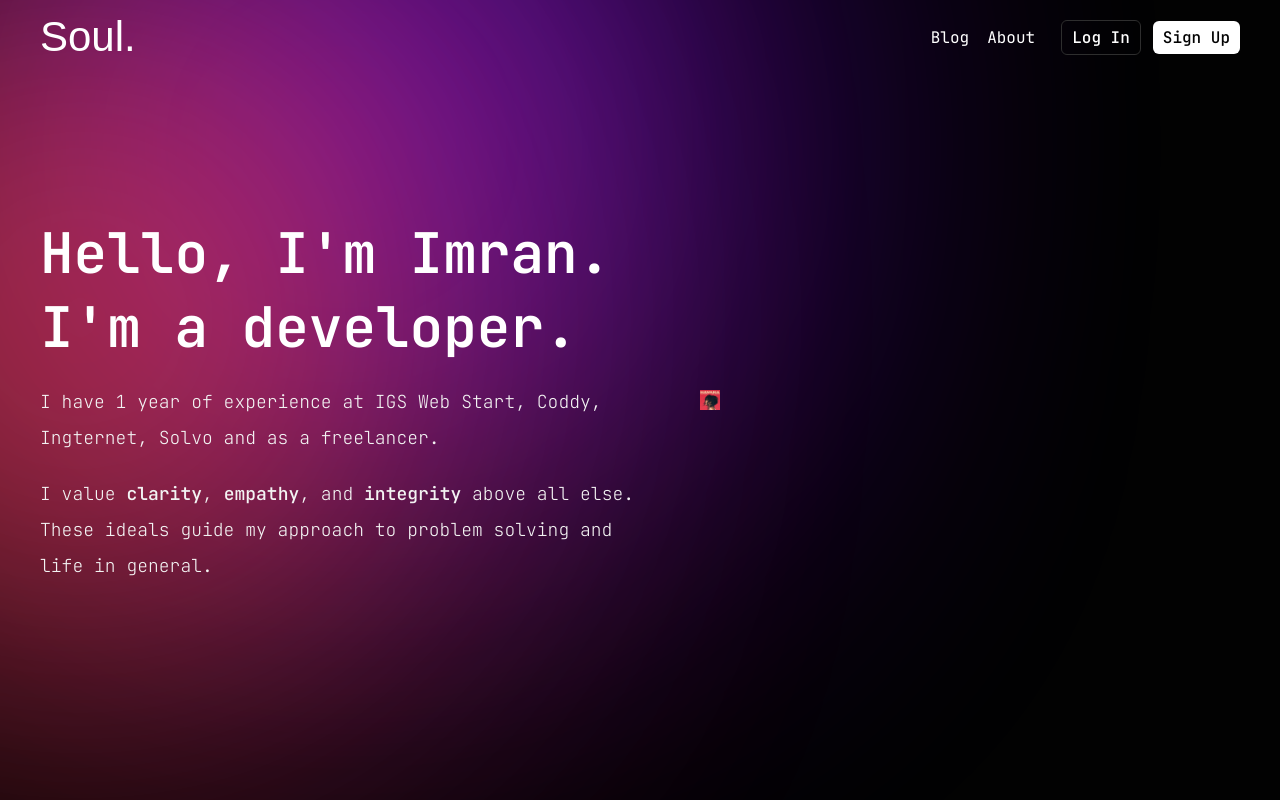
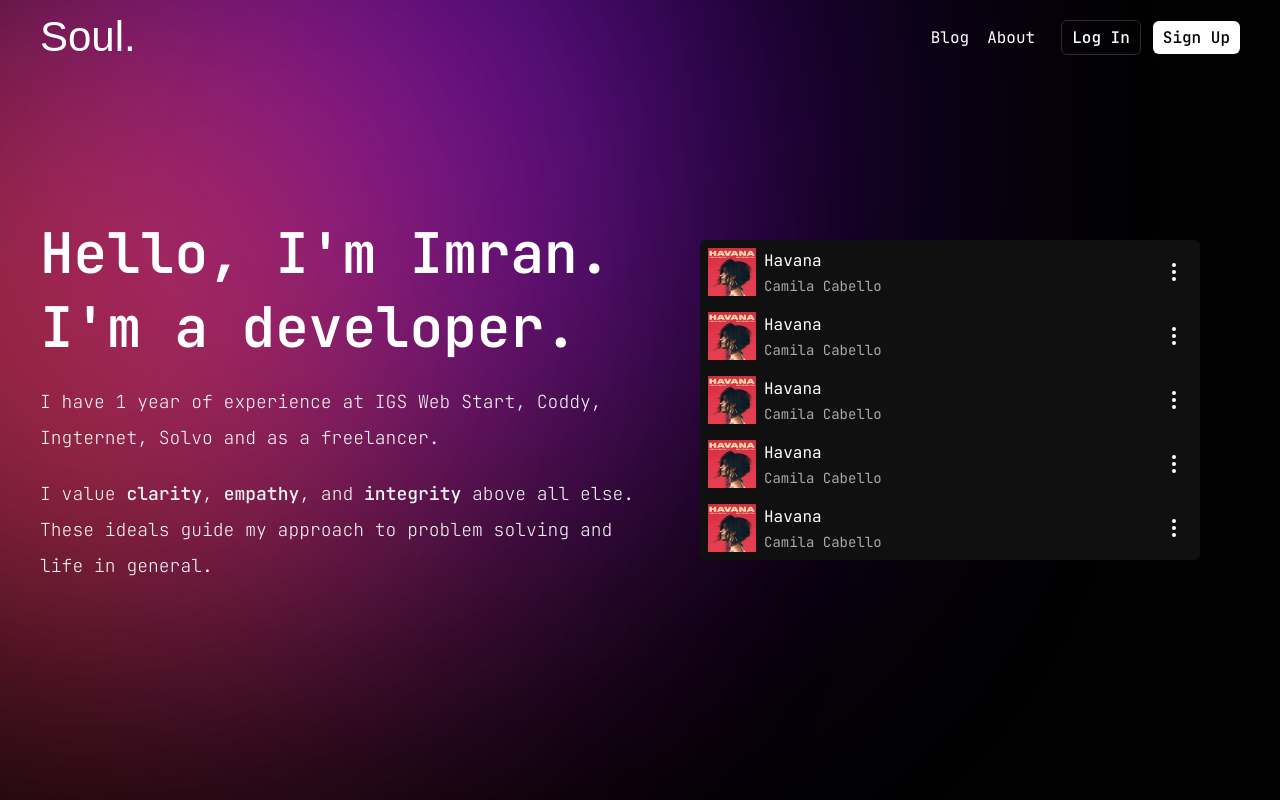
Before and after one commit to ukkima/soul., a React (Vite) app: page / in a window 1280 px wide. Shown: the top 800 px of the page. Built offline with nearby package versions, Linux system fonts and the light colour scheme; a web font is replaced by a local one.

Commit message:
feature: player component

```diff
--- a/src/components/AudioPlayer/AudioPlayer.jsx
+++ b/src/components/AudioPlayer/AudioPlayer.jsx
@@ -1,10 +1,118 @@
 import cls from "./Audioplayer.module.scss";
 import HavanaImg from "../../assets/images/havana.jpg";
+import { EllipsisVertical, ArrowDownToLine, Play, Pause } from "lucide-react";
+import { useRef, useState } from "react";
+import classNames from "classnames";
+import Havana from "../../assets/music/Havana.mp3";
 
 export const AudioPlayer = () => {
+  const [isPlay, setIsPlay] = useState(false);
+  const [currentTime, setCurrentTime] = useState(0);
+  const [duration, setDuration] = useState(0);
+  const [isOpen, setIsOpen] = useState(false);
+
+  const audioRef = useRef(null);
+
+  const handleSeek = (e) => {
+    audioRef.current.currentTime = e.target.value;
+    setCurrentTime(e.target.value);
+  };
+
+  const handleTimeUpdate = () => {
+    setCurrentTime(audioRef.current.currentTime);
+    setDuration(audioRef.current.duration);
+  };
+
+  const handlePlay = () => {
+    audioRef.current.play();
+    setIsPlay(true);
+  };
+
+  const handlePause = () => {
+    audioRef.current.pause();
+    setIsPlay(false);
+  };
+
+  const handlePlayPause = () => {
+    if (isPlay) {
+      handlePause();
+    } else {
+      handlePlay();
+    }
+  };
+
+  const toggleIsOpen = () => {
+    setIsOpen(!isOpen);
+  };
+
+  const formatDuration = (durationSeconds) => {
+    const minutes = Math.floor(durationSeconds / 60);
+    const seconds = Math.floor(durationSeconds % 60);
+    const formattedSeconds = seconds.toString().padStart(2, "0");
+    return `${minutes}:${formattedSeconds}`;
+  };
+
   return (
-    <div className={cls.player}>
-      <img src={HavanaImg} alt="music ico" className={cls.audio_image} />
+    <div
+      className={classNames(
+        cls.audio_player,
+        isPlay ? cls.active : isOpen ? cls.active : ""
+      )}
+    >
+      <div className={cls.audio_player__wrapper}>
+        <div className={cls.audio_info}>
+          <div className={cls.audio_image} onClick={() => handlePlayPause()}>
+            <img src={HavanaImg} alt="audio image" className={cls.image} />
+            <div className={cls.audio_icon}>
+              {isPlay ? <Pause /> : <Play />}
+            </div>
+          </div>
+
+          <div className={cls.audio_content}>
+            <p className={cls.audio_name}>Havana</p>
+            {!isPlay && <p className={cls.audio_author}>Camila Cabello</p>}
+
+            {isPlay && (
+              <div className={cls.audio_control}>
+                <p className={cls.audio_control__time}>{`${formatDuration(
+                  currentTime
+                )}/${formatDuration(duration)}`}</p>
+                <input
+                  type="range"
+                  min={0}
+                  max={duration}
+                  value={currentTime}
+                  onChange={handleSeek}
+                  className={cls.audio_control__input}
+                />
+              </div>
+            )}
+
+            <audio
+              ref={audioRef}
+              src={Havana}
+              loop
+              onTimeUpdate={handleTimeUpdate}
+              onLoadedMetadata={handleTimeUpdate}
+            ></audio>
+          </div>
+        </div>
+
+        <div className={cls.menu}>
+          <button onClick={toggleIsOpen} className={cls.audio_button}>
+            <EllipsisVertical />
+          </button>
+
+          <a
+            href={Havana}
+            download
+            className={classNames(cls.sub_button, isOpen ? cls.active : "")}
+          >
+            <ArrowDownToLine />
+            Download Song
+          </a>
+        </div>
+      </div>
     </div>
   );
 };
--- a/src/components/AudioPlayer/audioplayer.module.scss
+++ b/src/components/AudioPlayer/audioplayer.module.scss
@@ -1,7 +1,184 @@
-.player {
+.audio_player {
+  max-width: 500px;
+  padding: 8px;
+
+  background-color: #101010;
+
+  transition: 0.2s ease;
+
+  &:hover {
+    transform: translateX(20px);
+
+    .audio_image::after {
+      display: block;
+    }
+
+    .audio_icon {
+      display: block;
+    }
+  }
+
+  &.active {
+    transform: translateX(20px);
+  }
+}
+
+.audio_player__wrapper {
+  display: flex;
+  align-items: center;
+  justify-content: space-between;
+}
+
+.audio_info {
+  display: flex;
+  align-items: center;
+  gap: 8px;
+  flex-grow: 1;
 }
 
 .audio_image {
-  width: 20px;
-  height: 20px;
+  position: relative;
+
+  cursor: pointer;
+
+  user-select: none;
+
+  &::after {
+    content: "";
+    display: none;
+    position: absolute;
+    inset: 0;
+    z-index: 99;
+
+    background-color: #00000028;
+  }
 }
+
+.image {
+  width: 48px;
+  height: 48px;
+  object-fit: cover;
+
+  transition: 0.2s ease;
+}
+
+.audio_icon {
+  display: none;
+
+  position: absolute;
+  top: 50%;
+  left: 50%;
+  z-index: 100;
+
+  transform: translate(-50%, -50%);
+}
+
+.audio_content {
+  display: flex;
+  flex-direction: column;
+  gap: 6px;
+  flex-grow: 1;
+}
+
+.audio_author {
+  font-size: 14px;
+  color: #a9a9a9;
+}
+
+.audio_control {
+  max-width: 330px;
+
+  display: flex;
+  align-items: center;
+  gap: 10px;
+}
+
+.audio_control__time {
+  font-size: 14px;
+}
+
+.audio_control__input {
+  flex-grow: 1;
+
+  -webkit-appearance: none;
+  appearance: none;
+  background: transparent;
+  cursor: pointer;
+
+  &::-webkit-slider-runnable-track {
+    background-color: #383838;
+    height: 6px;
+    border-radius: 4px;
+  }
+
+  &::-webkit-slider-thumb {
+    appearance: none;
+
+    margin-top: -6px;
+
+    width: 18px;
+    height: 18px;
+
+    border-radius: 50%;
+
+    background: #f5f5f5;
+  }
+
+  &:active::-webkit-slider-thumb {
+    outline: none;
+
+    background: #cfcfcf;
+  }
+}
+
+.menu {
+  position: relative;
+}
+
+.audio_button {
+  padding: 6px;
+
+  display: flex;
+  align-items: center;
+  justify-content: center;
+
+  border-radius: 50%;
+
+  transition: 0.1s ease;
+
+  &:hover {
+    background-color: #272727;
+  }
+}
+
+.sub_button {
+  width: 0;
+  height: 0;
+  overflow: hidden;
+
+  position: absolute;
+  bottom: 110%;
+  left: 4%;
+
+  display: flex;
+  align-items: center;
+  justify-content: center;
+  gap: 10px;
+
+  white-space: nowrap;
+
+  border-radius: 6px;
+
+  background-color: #212121;
+
+  transition: 0.3s ease;
+
+  &:hover {
+    background-color: #303030;
+  }
+
+  &.active {
+    width: 196px;
+    height: 48px;
+  }
+}
--- a/src/pages/HomePage/HomePage.jsx
+++ b/src/pages/HomePage/HomePage.jsx
@@ -29,6 +29,10 @@ export const HomePage = () => {
 
             <div className={cls.intro_list}>
               <AudioPlayer />
+              <AudioPlayer />
+              <AudioPlayer />
+              <AudioPlayer />
+              <AudioPlayer />
             </div>
           </div>
         </div>
--- a/src/pages/HomePage/homepage.module.scss
+++ b/src/pages/HomePage/homepage.module.scss
@@ -113,3 +113,17 @@
 .bold {
   font-weight: 500;
 }
+
+.intro_list {
+  flex-grow: 1;
+
+  & div:first-child {
+    border-top-right-radius: 6px;
+    border-top-left-radius: 6px;
+  }
+
+  & div:last-child {
+    border-bottom-right-radius: 6px;
+    border-bottom-left-radius: 6px;
+  }
+}
```
Also changed, not shown: 1 other file (tests, documents, lock files or other folders).
